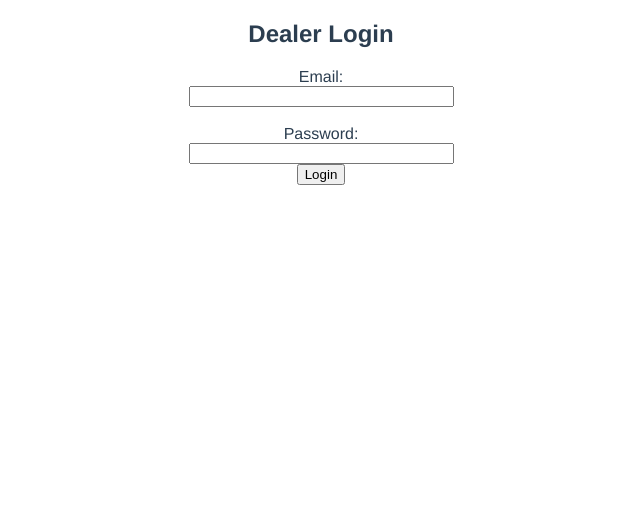
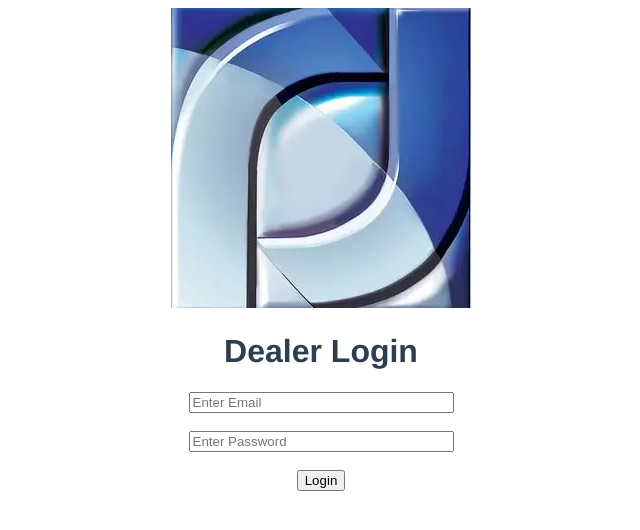
Before and after one commit to melkdelly/RRMS-Candidate-App, a Vue app: page / in a window 1280 px wide. Shown: the top 530 px of the page, without its empty margins (319-959 px from the left). Built offline with nearby package versions, Linux system fonts and the light colour scheme.

Commit message:
API implementation for login authentication

```diff
--- a/src/components/LogIn.vue
+++ b/src/components/LogIn.vue
@@ -1,14 +1,18 @@
 <template>
-    <h2> Dealer Login </h2>
-    <form>
+    <img alt="RRMS Logo" src="../assets/rapidlogo.png">
+    <h1> Dealer Login </h1>
+    <form @submit.prevent="login">
         <div type="form-group">
-            <label for="emailInput"> Email: </label> <br>
-            <input type="email" v-model="email" size="30">
-        </div>
-        <br>
-        <div type="form-group">
-        <label for="pwInput"> Password: </label> <br>
-        <input type="password" v-model="password" size="30"> <br>
+            <input type="email"
+            v-model="email"
+            placeholder="Enter Email"
+            size="30">
+        <br> <br>
+            <input type="password"
+            v-model="password"
+            placeholder="Enter Password"
+            size="30">
+        <br> <br>
         <button @click="login"> Login </button>
         </div>
     </form>
@@ -26,12 +30,15 @@ export default {
   },
   methods: {
     async login () {
-      await axios.post('https://grasperapi.azurewebsites.net/api/v1/Users/authenticate', {
+      const result = await axios.post('https://grasperapi.azurewebsites.net/api/v1/Users/authenticate', {
         email: this.email,
         password: this.password
       })
-        .then((response) => console.log(response))
-        .catch((error) => console.log(error))
+      if (result.status === 200 && result.data.length > 0) {
+        localStorage.setItem('userInfo', JSON.stringify(result.data[0]))
+        this.$router.push({ name: 'SignalPage' })
+      }
+      console.warn(result)
     }
   }
 }
```
